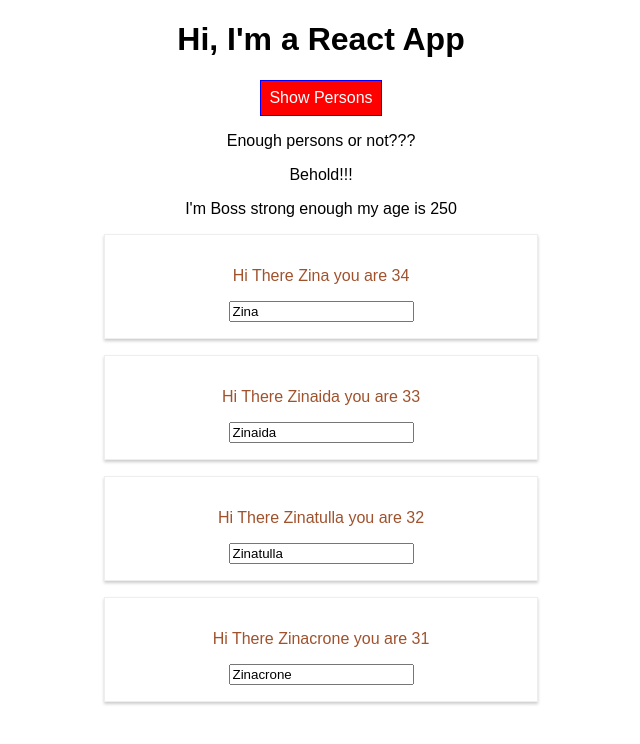
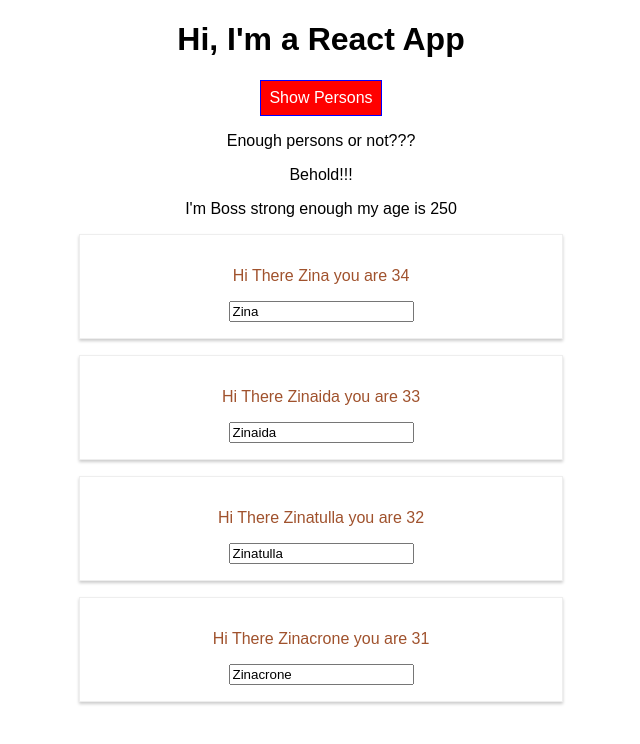
Before and after one commit to ruan65/udemy_reactjs_max_course, a React (Create React App) app: page / in a window 1280 px wide. Both pictures are taken after a click on the button "Show Persons". Shown: the top 744 px of the page, without its empty margins (319-959 px from the left). Built offline with nearby package versions, Linux system fonts and the light colour scheme.

Commit message:
radiumatic

```diff
--- a/src/Person/Person.css
+++ b/src/Person/Person.css
@@ -1,5 +1,5 @@
 .Person {
-    width: 80%;
+    width: 50%;
     margin: 16px auto;
     border: 1px solid #eee;
     box-shadow: 0 2px 3px #ccc;
--- a/src/Person/Person.js
+++ b/src/Person/Person.js
@@ -6,7 +6,7 @@ const person = (props) => {
 
   const style = {
     '@media (min-width: 500px)': {
-      width: '400px'
+      width: '450px'
     },
     color: 'sienna'
   }
```
